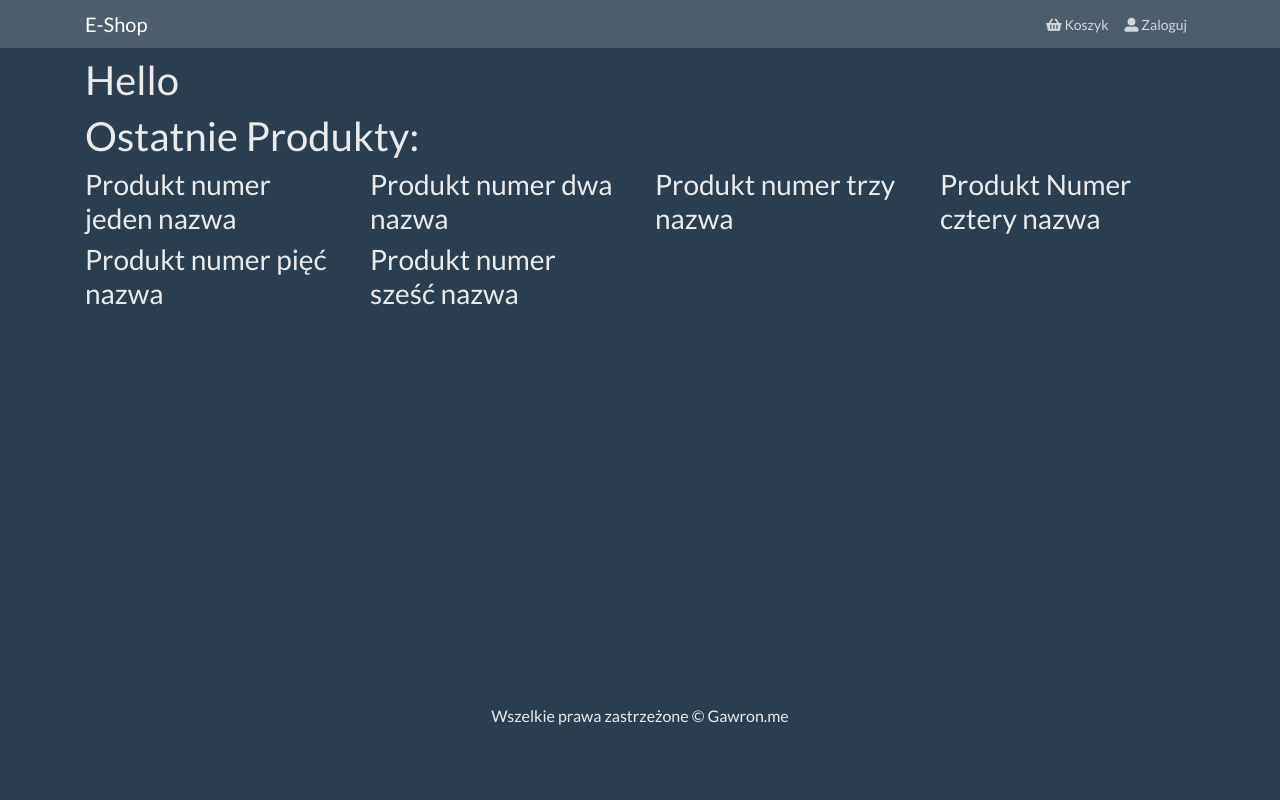
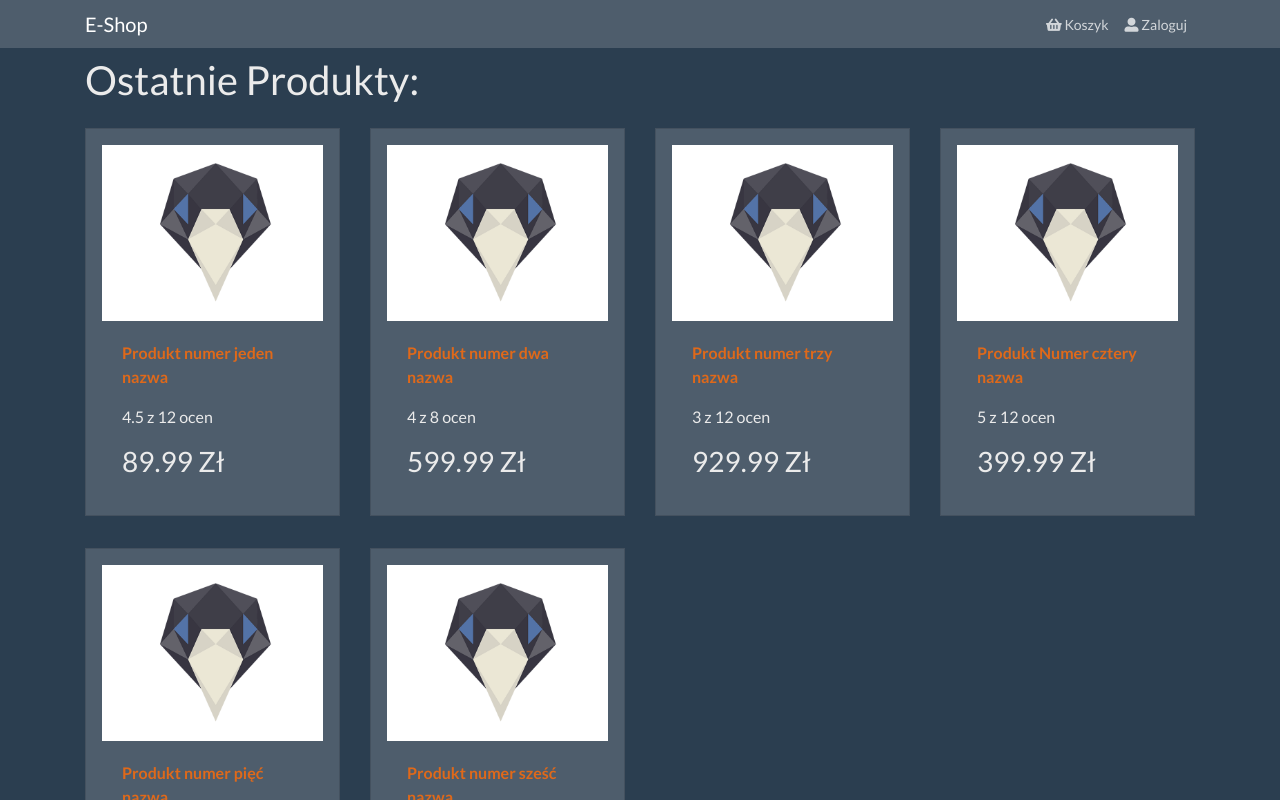
Before and after one commit to Elldrigar/e-shop, a React (Create React App) app in the folder front/: page /product/1 in a window 1280 px wide. Shown: the top 800 px of the page. Built offline with nearby package versions, Linux system fonts and the light colour scheme.

Commit message:
Add Product component render from dummy DB

```diff
--- a/front/src/App.js
+++ b/front/src/App.js
@@ -10,7 +10,6 @@
       <Header />
       <main className='py-2'>
         <Container>
-          <h1>Hello</h1>
           <HomePage />
         </Container>
       </main>
--- /dev/null
+++ b/front/src/components/Product/Product.jsx
@@ -0,0 +1,29 @@
+import React from 'react'
+import { Card } from 'react-bootstrap'
+
+const Product = ({ product }) => {
+	return (
+		<Card className='my-3 p-3 rounded'>
+			<a href={`/product/${product._id}`}>
+				<Card.Img src={product.image} variant='top' />
+			</a>
+			<Card.Body>
+				<a href={`/product/${product._id}`}>
+					<Card.Title as='div'>
+						<strong>{product.name}</strong>
+					</Card.Title>
+				</a>
+
+				<Card.Text as='div'>
+					<div className='my-3'>
+						{product.rating} z {product.numReviews} ocen
+					</div>
+				</Card.Text>
+				<Card.Text as='h3'>
+					{product.price} Zł
+				</Card.Text>
+			</Card.Body>
+		</Card>
+	)
+}
+export default Product
--- /dev/null
+++ b/front/src/components/Product/index.js
@@ -0,0 +1 @@
+export { default as Product } from './Product';
--- a/front/src/pages/HomePage.js
+++ b/front/src/pages/HomePage.js
@@ -1,4 +1,5 @@
 import React from 'react'
+import { Product } from '../components/Product'
 import products from '../products'
 import { Row, Col } from 'react-bootstrap'
 
@@ -9,7 +10,7 @@
       <Row>
         {products.map((product) => (
           <Col sm={12} md={6} lg={4} xl={3}>
-            <h3>{product.name}</h3>
+            <Product product={product}/>
           </Col>
         ))}
       </Row>
```
Also changed, not shown: front/public/images/dummy.png (renamed from front/src/assets/images/dummy.png).
